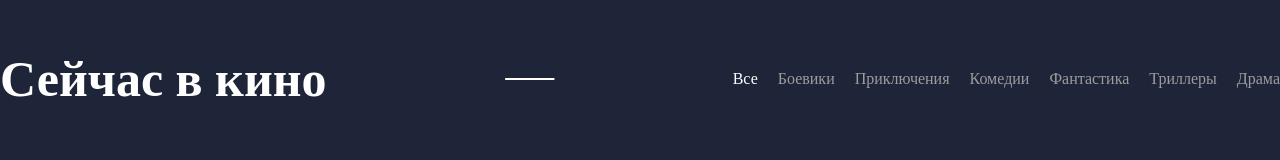
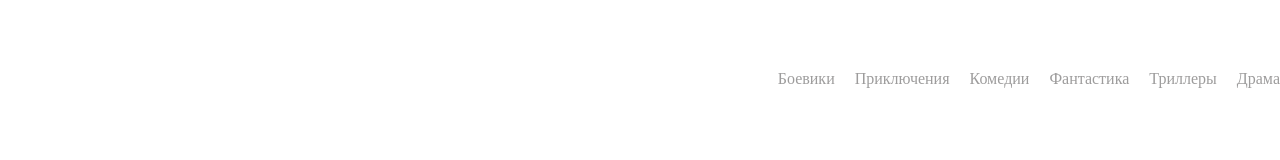
Before and after one commit to avaziddin/Kinoarea, a website built with Vite: page index.html in a window 1280 px wide. Built offline with nearby package versions, Linux system fonts and the light colour scheme.

Commit message:
mini_changes

```diff
--- a/style.css
+++ b/style.css
@@ -4,9 +4,6 @@
     box-sizing: border-box;
     font-family: Gilroy;
     text-decoration: none;
-}
-body {
-    background-color: #1E2538;
 }
 
 .genres_box {
```
